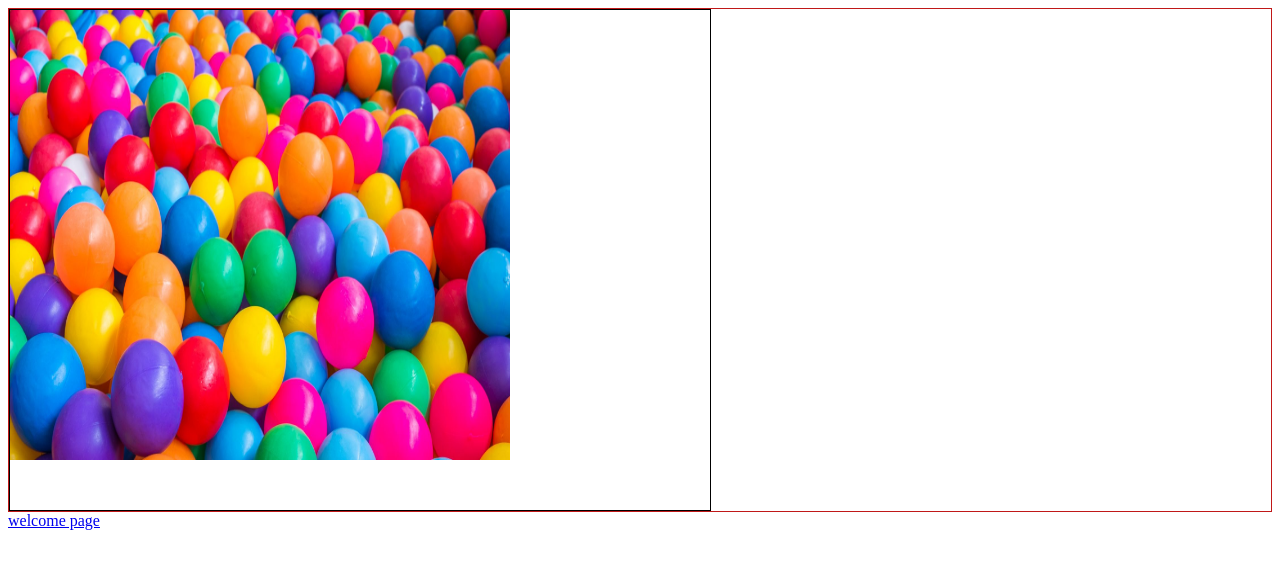
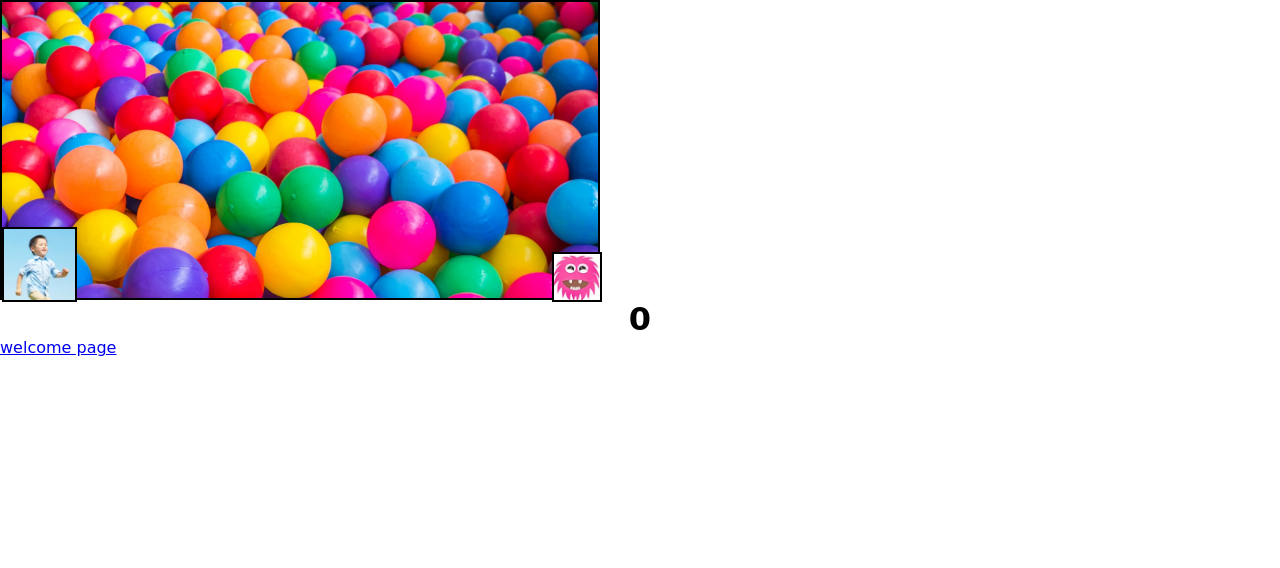
Before and after one commit to smahalak/ball-pit, a plain HTML site: page game.html in a window 1280 px wide. Drawn offline with Linux system fonts and the light colour scheme.

Commit message:
added more to the js game

```diff
--- a/game.css
+++ b/game.css
@@ -1,14 +1,69 @@
-.container {
-  border: 1px solid rgb(192, 24, 24);
+* {
+  margin: 0;
+  padding: 0;
+  box-sizing: border-box;
+  font-family: "Bangers", cursive;
 }
 
-.ball-pit {
-  height: 500px;
-  width: 700px;
-  border: 1px solid black;
+.score {
+  text-align: center;
 }
 
-.balls {
-  height: 450px;
-  width: 500px;
+.game {
+  width: 600px;
+  height: 300px;
+  border: 2px solid black;
+  background-image: url(./assets/ballpit.jpeg);
+  background-size: cover;
 }
+
+.boy {
+  height: 75px;
+  width: 75px;
+  top: 225px;
+  position: relative;
+  border: 2px solid black;
+  background-image: url(./assets/bov\ .PNG);
+  background-size: cover;
+  /* animation: jump 0.5s; */
+}
+
+.rock {
+  width: 50px;
+  height: 50px;
+  position: relative;
+  top: 175px;
+  left: 550px;
+  border: 2px solid black;
+  animation: rock 1.33s infinite;
+  background-image: url(./assets/ball-pit-monster.PNG);
+  background-size: cover;
+}
+/*
+@keyframes rock {
+  0% {
+    left: 550px;
+  }
+  100% {
+    left: -50px;
+  }
+} */
+
+.jump-animation {
+  animation: jump 0.5s;
+}
+
+@keyframes jump {
+  0% {
+    top: 225px;
+  }
+  50% {
+    top: 75px;
+  }
+  75% {
+    top: 75px; /* need 50 and 75 to give it a pause */
+  }
+  100% {
+    top: 225px;
+  }
+}
--- a/game.html
+++ b/game.html
@@ -8,14 +8,14 @@
     <title>Game</title>
   </head>
   <body>
-    <section>
-      <div class="container">
-        <div class="ball-pit">
-          <img class="balls" src="./assets/ballpit.jpeg" alt="" />
-        </div>
-      </div>
-    </section>
+    <div class="game">
+      <div class="boy"></div>
+      <div class="rock"></div>
+    </div>
+    <h1 class="score">0</h1>
 
     <a href="./index.html"> welcome page</a>
+
+    <script src="./game.js"></script>
   </body>
 </html>
```
Also changed, not shown: game.js (added, +52 -0 lines), assets/ball-pit-monster.PNG (added), assets/bov .PNG (added).
